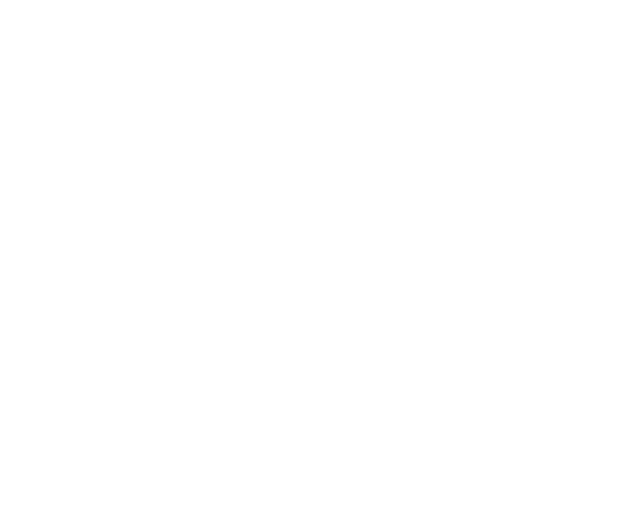
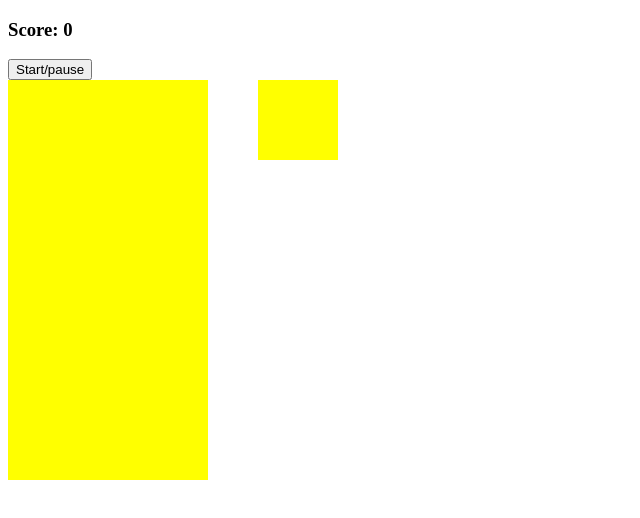
Before and after one commit to Guillaume-samtmann/tetris, a plain HTML site: page index.html in a window 1280 px wide. Shown: the whole page, without its empty margins (0-640 px from the left). Drawn offline with Linux system fonts and the light colour scheme.

Commit message:
tuto 1h28:55

```diff
--- a/app.js
+++ b/app.js
@@ -0,0 +1,216 @@
+document.addEventListener('DOMContentLoaded', () =>{
+    const grid = document.querySelector('.grid')
+    let squares = Array.from(document. querySelectorAll('.grid div'))
+    const scoreDisplay = document.querySelector('#score')
+    const startBtn = document.querySelector('#start-button')
+    const width = 10
+    let nextRandon = 0
+    let timerId
+    let score = 0
+
+    const lTetromino = [
+        [1, width+1, width*2+1 ,2],
+        [width, width+1, width+2, width*2+2],
+        [1, width+1, width*2+1, width*2],
+        [width, width*2, width*2+1, width*2+2]
+    ]
+
+    const zTetromino = [
+        [0,width, width+1, width*2+1],
+        [width+1, width+2, width*2, width*2+1],
+        [0, width,width+1, width*2+1],
+        [width+1, width+2, width*2, width*2+1]
+    ]
+
+    const tTetromino = [
+        [1,width, width+1, width+2],
+        [1, width+1, width+2, width*2+1],
+        [width, width+1, width+2, width*2+1],
+        [1,width, width+1, width*2+1]
+    ]
+
+    const oTetromino = [
+        [0,1,width, width+1],
+        [0,1,width, width+1],
+        [0,1,width, width+1],
+        [0,1,width, width+1],
+    ]
+
+    const iTetromino = [
+        [1,width+1, width*2+1, width*3+1],
+        [width, width+1, width+2, width+3],
+        [1, width+1, width*2+1, width+2, width*3+1],
+        [width,width+1, width+2, width+3]
+    ]
+
+    const theTetrominoes = [lTetromino, zTetromino, tTetromino, oTetromino, iTetromino]
+
+    let currentPosition = 4
+    let currentRotation = 0
+
+    //randomly
+    let random = Math.floor(Math.random()*theTetrominoes.length)
+    //console.log(random)
+    let current = theTetrominoes[random][currentRotation]
+
+    //draw
+
+    function draw(){
+        current.forEach(index => {
+            squares[currentPosition + index].classList.add('tetromino')
+        })
+    }
+
+    //undraw
+
+    function undraw(){
+        current.forEach(index => {
+            squares[currentPosition + index].classList.remove('tetromino')
+        })
+    }
+
+
+    //make the tetromino move
+    //timerId = setInterval(moveDown, 1000)
+
+    //assign keyCode
+    function control(e){
+        if(e.keyCode === 37) {
+            moveLeft()
+        }else if (e.keyCode === 38){
+            rotate()
+        }else if (e.keyCode === 39){
+            moveRight()
+        }else if (e.keyCode ===40){
+            moveDown()
+        }
+    }
+    document.addEventListener('keyup', control)
+
+    function moveDown(){
+        undraw()
+        currentPosition += width
+        draw()
+        freeze()
+    }
+
+    //freeze fonction
+    function freeze(){
+        if(current.some(index => squares[currentPosition + index + width].classList.contains('taken'))){
+            current.forEach(index => squares[currentPosition + index].classList.add('taken'))
+            //start a new tetromino
+            random = nextRandon
+            nextRandon = Math.floor(Math.random() * theTetrominoes.length)
+            current = theTetrominoes[random][currentRotation]
+            currentPosition = 4
+            draw()
+            displayShape()
+            addScore()
+        }
+    }
+
+    //move
+    function moveLeft(){
+        undraw()
+        const isAtLeftEdge =  current.some(index => (currentPosition + index) % width === 0)
+
+        if(!isAtLeftEdge) currentPosition -=1
+
+        if(current.some(index => squares[currentPosition + index].classList.contains('taken'))){
+            currentPosition +=1
+        }
+        draw()
+    }
+
+    // move right
+
+    function moveRight(){
+        undraw()
+        const isAtRightEdge = current.some(index => (currentPosition + index) % width === width -1)
+
+        if(!isAtRightEdge) currentPosition +=1
+
+        if(current.some(index => squares[currentPosition + index].classList.contains('taken'))){
+            currentPosition -=1
+        }
+
+        draw()
+    }
+
+    //rotate the tetromino
+    function rotate(){
+        undraw()
+        currentRotation ++
+        if(currentRotation === current.length) {
+            currentRotation = 0
+        }
+        current = theTetrominoes[random][currentRotation]
+        draw()
+    }
+
+    //show next tetromino
+
+    const displaySquares = document.querySelectorAll('.mini-grid div')
+    const displayWidth = 4
+    let displayIndex = 0
+
+
+    //the tetrominos Without rotations
+    const upNextTetrominoes = [
+        [1, displayWidth+1, displayWidth*2+1, 2],
+        [0, displayWidth, displayWidth+1, displayWidth*2+1],
+        [1, displayWidth, displayWidth+1, displayWidth+2],
+        [0, 1, displayWidth, displayWidth+1],
+        [1, displayWidth+1, displayWidth*2+1, displayWidth*3+1]
+    ]
+
+    function displayShape() {
+        displaySquares.forEach(squares => {
+            squares.classList.remove('tetromino')
+        })
+        upNextTetrominoes[nextRandon].forEach(index =>{
+            displaySquares[displayIndex + index].classList.add('tetromino')
+
+        })
+    }
+
+    //add functionality
+    startBtn.addEventListener('click', () => {
+        if (timerId) {
+            clearInterval(timerId)
+            timerId = null
+        } else {
+            draw()
+            timerId = setInterval(moveDown, 1000)
+            nextRandon = Math.floor(Math.random()*theTetrominoes.length)
+            displayShape
+        }
+
+    })
+
+    //add score
+
+    function addScore(){
+        for (let i = 0; i < 199; i +=width){
+            const row = [i, i+1, i+2, i+3, i+4, i+5, i+6, i+7, i+8, i+9]
+
+            if(row.every(index => squares[index].classList.contains('taken'))){
+                score +=10
+                scoreDisplay.innerHTML = score
+                row.forEach(index => {
+                    squares[index].classList.remove('taken')
+                    squares[index].classList.remove('tetromino')
+                })
+                const squaresRemoved = squares.splice(i, width)
+                squares = squaresRemoved.concat(squares)
+                squares.forEach(cell => grid.appendChild(cell))
+                //console.log(squaresRemoved)
+            }
+        }
+    }
+
+
+
+
+
+})
--- a/index.html
+++ b/index.html
@@ -8,6 +8,244 @@
 </head>
 <body>
 
+    <h3>Score: <span id="score">0</span></h3>
+    <button id="start-button">Start/pause</button>
+
+    <div class="container">
+
+        <div class="grid">
+            <div></div>
+            <div></div>
+            <div></div>
+            <div></div>
+            <div></div>
+            <div></div>
+            <div></div>
+            <div></div>
+            <div></div>
+            <div></div>
+            <div></div>
+            <div></div>
+            <div></div>
+            <div></div>
+            <div></div>
+            <div></div>
+            <div></div>
+            <div></div>
+            <div></div>
+            <div></div>
+            <div></div>
+            <div></div>
+            <div></div>
+            <div></div>
+            <div></div>
+            <div></div>
+            <div></div>
+            <div></div>
+            <div></div>
+            <div></div>
+            <div></div>
+            <div></div>
+            <div></div>
+            <div></div>
+            <div></div>
+            <div></div>
+            <div></div>
+            <div></div>
+            <div></div>
+            <div></div>
+            <div></div>
+            <div></div>
+            <div></div>
+            <div></div>
+            <div></div>
+            <div></div>
+            <div></div>
+            <div></div>
+            <div></div>
+            <div></div>
+            <div></div>
+            <div></div>
+            <div></div>
+            <div></div>
+            <div></div>
+            <div></div>
+            <div></div>
+            <div></div>
+            <div></div>
+            <div></div>
+            <div></div>
+            <div></div>
+            <div></div>
+            <div></div>
+            <div></div>
+            <div></div>
+            <div></div>
+            <div></div>
+            <div></div>
+            <div></div>
+            <div></div>
+            <div></div>
+            <div></div>
+            <div></div>
+            <div></div>
+            <div></div>
+            <div></div>
+            <div></div>
+            <div></div>
+            <div></div>
+            <div></div>
+            <div></div>
+            <div></div>
+            <div></div>
+            <div></div>
+            <div></div>
+            <div></div>
+            <div></div>
+            <div></div>
+            <div></div>
+            <div></div>
+            <div></div>
+            <div></div>
+            <div></div>
+            <div></div>
+            <div></div>
+            <div></div>
+            <div></div>
+            <div></div>
+            <div></div>
+            <div></div>
+            <div></div>
+            <div></div>
+            <div></div>
+            <div></div>
+            <div></div>
+            <div></div>
+            <div></div>
+            <div></div>
+            <div></div>
+            <div></div>
+            <div></div>
+            <div></div>
+            <div></div>
+            <div></div>
+            <div></div>
+            <div></div>
+            <div></div>
+            <div></div>
+            <div></div>
+            <div></div>
+            <div></div>
+            <div></div>
+            <div></div>
+            <div></div>
+            <div></div>
+            <div></div>
+            <div></div>
+            <div></div>
+            <div></div>
+            <div></div>
+            <div></div>
+            <div></div>
+            <div></div>
+            <div></div>
+            <div></div>
+            <div></div>
+            <div></div>
+            <div></div>
+            <div></div>
+            <div></div>
+            <div></div>
+            <div></div>
+            <div></div>
+            <div></div>
+            <div></div>
+            <div></div>
+            <div></div>
+            <div></div>
+            <div></div>
+            <div></div>
+            <div></div>
+            <div></div>
+            <div></div>
+            <div></div>
+            <div></div>
+            <div></div>
+            <div></div>
+            <div></div>
+            <div></div>
+            <div></div>
+            <div></div>
+            <div></div>
+            <div></div>
+            <div></div>
+            <div></div>
+            <div></div>
+            <div></div>
+            <div></div>
+            <div></div>
+            <div></div>
+            <div></div>
+            <div></div>
+            <div></div>
+            <div></div>
+            <div></div>
+            <div></div>
+            <div></div>
+            <div></div>
+            <div></div>
+            <div></div>
+            <div></div>
+            <div></div>
+            <div></div>
+            <div></div>
+            <div></div>
+            <div></div>
+            <div></div>
+            <div></div>
+            <div></div>
+            <div></div>
+            <div></div>
+            <div></div>
+            <div></div>
+            <div></div>
+            <div></div>
+            <div></div>
+            <div></div>
+            <div></div>
+            <div></div>
+            <div class="taken"></div>
+            <div class="taken"></div>
+            <div class="taken"></div>
+            <div class="taken"></div>
+            <div class="taken"></div>
+            <div class="taken"></div>
+            <div class="taken"></div>
+            <div class="taken"></div>
+            <div class="taken"></div>
+            <div class="taken"></div>
+        </div>
+        <div class="mini-grid">
+            <div></div>
+            <div></div>
+            <div></div>
+            <div></div>
+            <div></div>
+            <div></div>
+            <div></div>
+            <div></div>
+            <div></div>
+            <div></div>
+            <div></div>
+            <div></div>
+            <div></div>
+            <div></div>
+            <div></div>
+            <div></div>
+        </div>
+    </div>
+
+
     <script src="app.js"></script>
 </body>
 </html>
--- a/style.css
+++ b/style.css
@@ -0,0 +1,34 @@
+.container{
+    display: flex;
+}
+
+.grid{
+    width: 200px;
+    height: 400px;
+    display: flex;
+    flex-wrap: wrap;
+    background-color: yellow;
+}
+.grid div{
+    height: 20px;
+    width: 20px;
+
+}
+
+.tetromino{
+    background-color: blue;
+}
+
+.mini-grid{
+    margin-left: 50px;
+    width: 80px;
+    height: 80px;
+    display: flex;
+    flex-wrap: wrap;
+    background-color: yellow;
+}
+
+.mini-grid div{
+    height: 20px;
+    width: 20px;
+}
```
